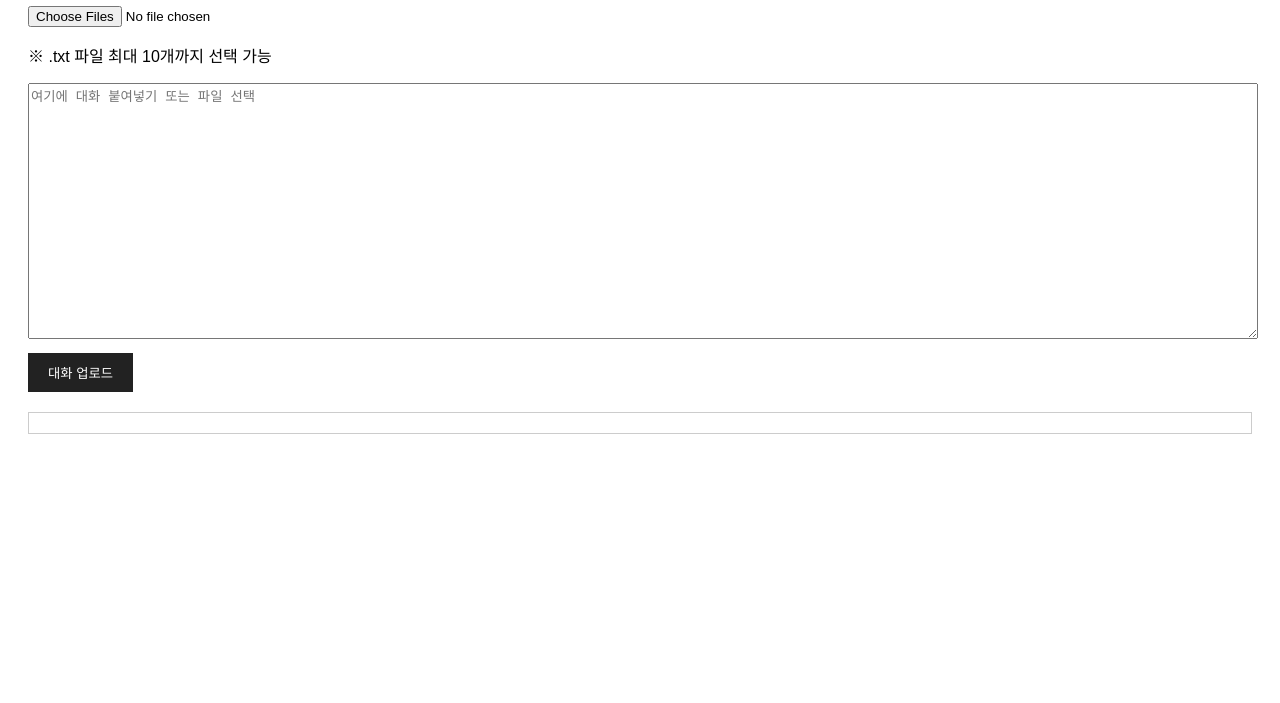
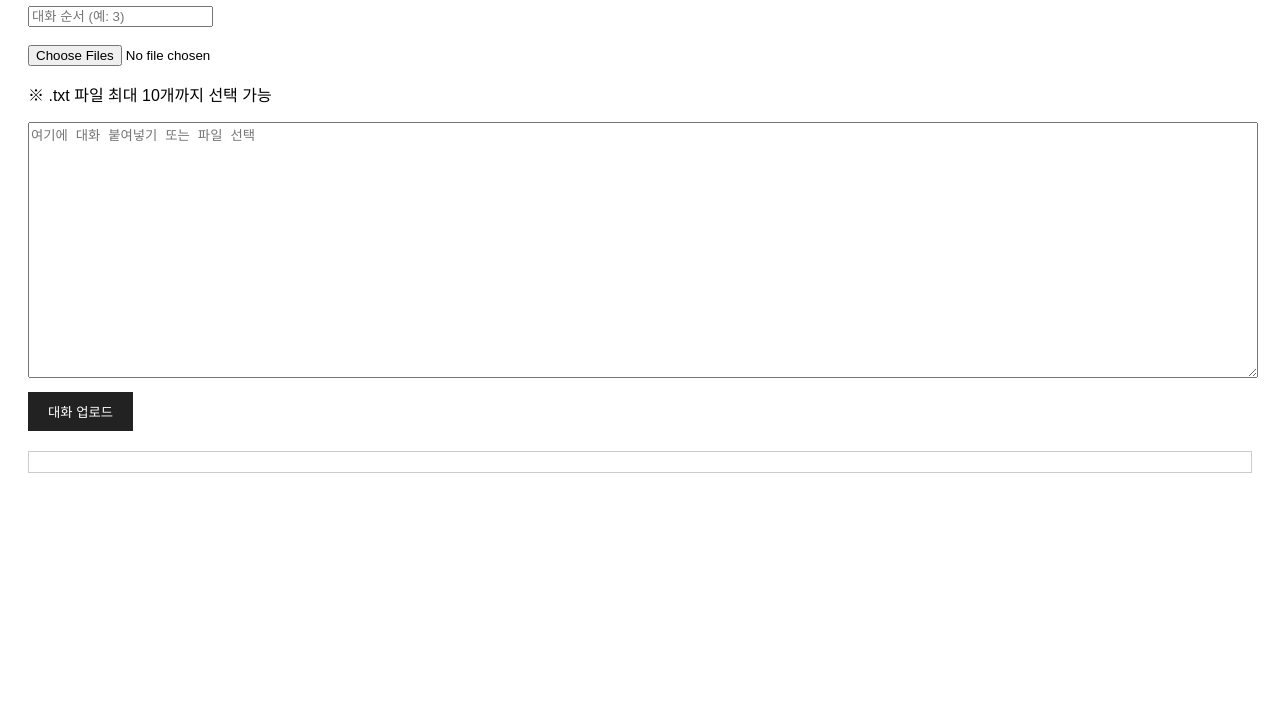
Before and after one commit to Aerinyjoo/GPT-console, a website: page public/index.html in a window 1280 px wide. Shown: the part 97-800 px from the top of the page. Drawn offline with Linux system fonts and the light colour scheme.

Commit message:
Update index.html

```diff
--- a/public/index.html
+++ b/public/index.html
@@ -7,6 +7,8 @@
 </head>
 <body>
   <h2>충만이 대화 백업 콘솔</h2>
+
+  <input type="number" id="sessionOrder" placeholder="대화 순서 (예: 3)" /><br><br>
 
   <input type="file" id="fileInput" accept=".txt" multiple />
   <p>※ .txt 파일 최대 10개까지 선택 가능</p>
```
